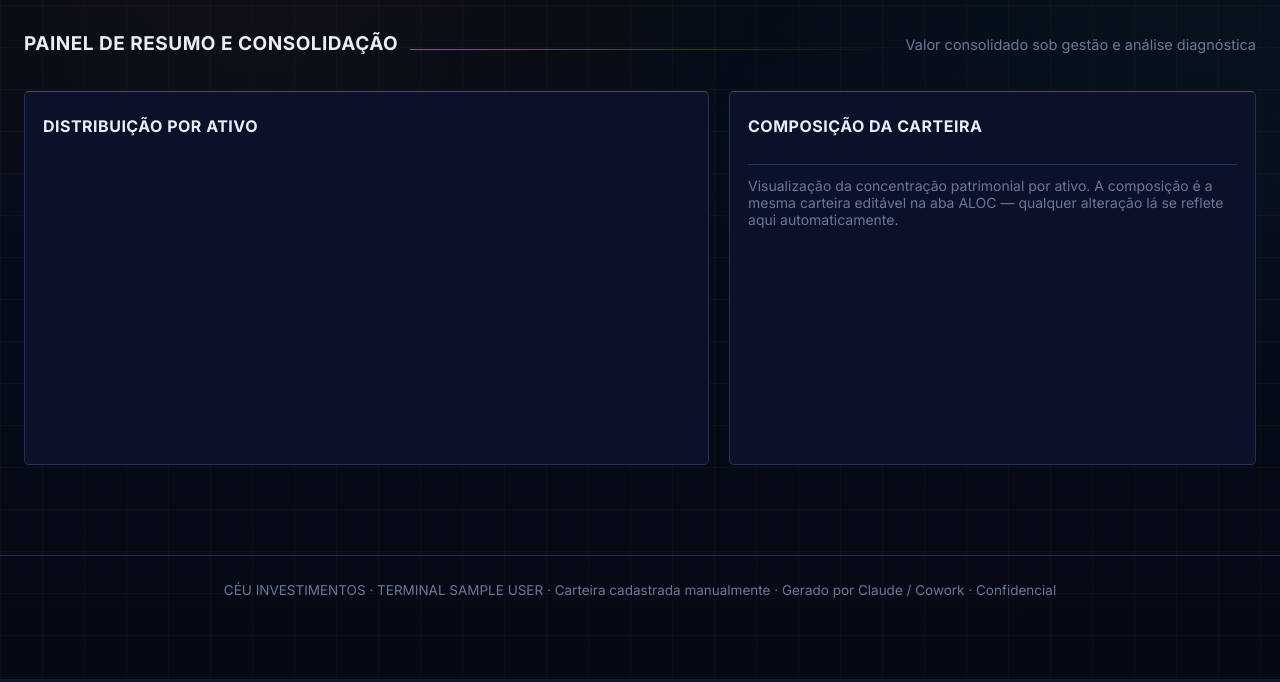
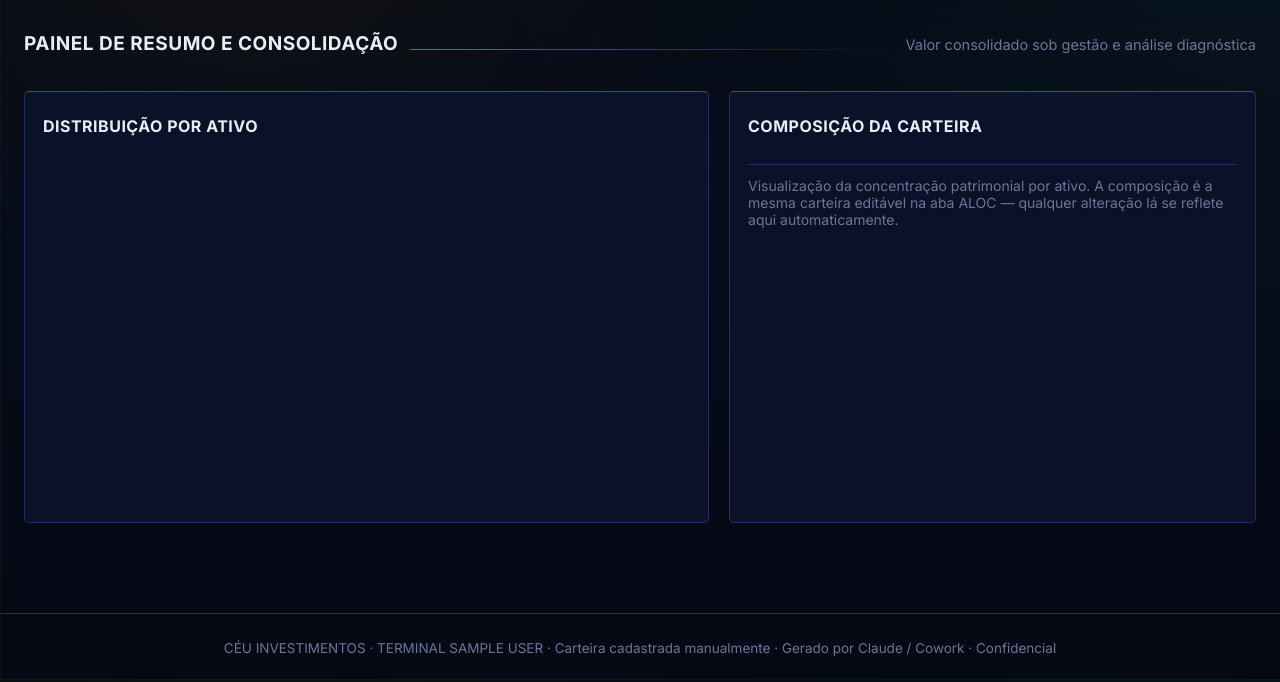
Before and after one commit to guizpenteado-web/Macro_DESK_V2, a Flask app: template Portfolio/templates/dashboard.html in a window 1280 px wide. Shown: the part 121-803 px from the top of the page. Run offline with Flask 3, Linux system fonts and the light colour scheme; the template is opened without the code that fills it: most values are stand-ins (such as "Sample title", 1, 10 or a date in 2020); a map, chart or similar area stays blank.

Commit message:
Portfolio: corrige legenda do donut cortada (carteiras com muitos ativos)
Chart.js desenhava a legenda DENTRO do canvas-box de altura fixa (300px) —
com 15+ posicoes (ex.: Jeferson, ~18 ativos sem "tipo" definido = 1 fatia
por ativo), a legenda estourava a altura e cortava os ultimos itens (URA,
KGC etc nao apareciam). A lista completa com % e valor ja existe ao lado
(COMPOSIÇÃO DA CARTEIRA / pillarsBox), entao a legenda interna do Chart.js
era redundante — removida, e o espaco todo do card agora vai pro grafico
(tooltip ao passar o mouse substitui a legenda). canvas-box tambem passa a
escalar com a viewport (clamp) em vez de altura fixa, ficando proporcional
ao layout.

Corrige automaticamente todos os clientes (template compartilhado).

Co-Authored-By: Claude Sonnet 5 <noreply@anthropic.com>

```diff
--- a/Portfolio/templates/dashboard.html
+++ b/Portfolio/templates/dashboard.html
@@ -146,7 +146,7 @@
     background:rgba(255,255,255,0.02); border:1px dashed var(--line); border-radius:8px; padding:12px 16px;
     font-size:13.5px; color:var(--text-dim); margin-top:24px; line-height:1.6;
   }
-  .canvas-box{position:relative; height:300px;}
+  .canvas-box{position:relative; height:clamp(260px, 28vw, 380px);}
   .two-col{display:grid; grid-template-columns:1.3fr 1fr; gap:20px;}
   @media(max-width:980px){.two-col{grid-template-columns:1fr;}}
   .legend-row{display:flex; align-items:center; gap:8px; font-size:14.5px; color:var(--text-mid); margin-top:6px;}
@@ -1138,7 +1138,28 @@ tickClock(); setInterval(tickClock, 1000);
           labels: pillarGroups.map(function(g){ return g.name; }),
           datasets:[{ data: pillarGroups.map(function(g){ return g.value; }), backgroundColor: pillarGroups.map(function(_,i){ return colorFor(i); }), borderColor:'#0a1128', borderWidth:2 }]
         },
-        options:{ plugins:{ legend:{ position:'bottom', labels:{ color:'#aab3cf', font:{ size:12.5 } } } }, cutout:'62%' }
+        options:{
+          responsive:true,
+          maintainAspectRatio:false,
+          // Legenda do Chart.js some/corta quando tem muitos ativos (carteira
+          // sem "tipo" cai num slice por ativo — pode passar de 15 itens) —
+          // a lista completa com % e valor ja existe ao lado (pillarsBox),
+          // entao aqui so o donut + tooltip ao passar o mouse, sem legenda
+          // interna disputando altura fixa com o grafico.
+          plugins:{
+            legend:{ display:false },
+            tooltip:{
+              callbacks:{
+                label:function(c){
+                  var v = c.parsed;
+                  var t = c.dataset.data.reduce(function(a,b){ return a+b; }, 0);
+                  return ' ' + c.label + ': ' + fmtBRL(v) + ' (' + fmtPct(t?(v/t*100):0) + ')';
+                }
+              }
+            }
+          },
+          cutout:'62%'
+        }
       });
     }
   }
```
